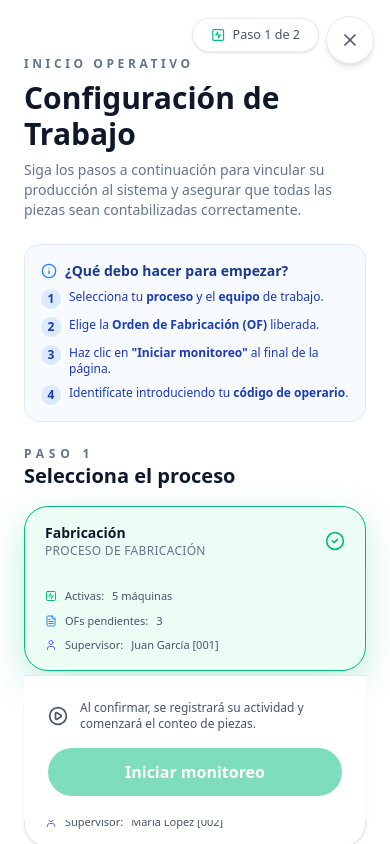
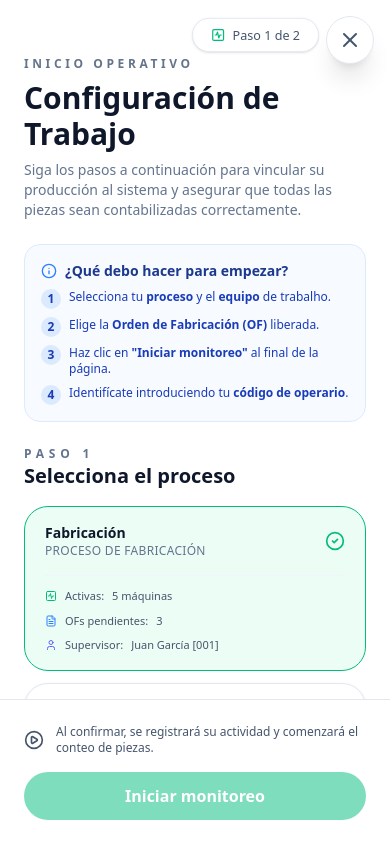
Before and after one commit to m4xjunior/Mockup-Maquinas-NoMapex, a Next.js app: page / in a window 390 px wide. Shown: the top 844 px of the page. Built offline with nearby package versions, Linux system fonts and the light colour scheme; no server answers.

Commit message:
Fix: Re-estructuración completa del modal para garantizar funcionamiento del botón de cierre y responsividade móvil

```diff
--- a/src/app/page.tsx
+++ b/src/app/page.tsx
@@ -523,6 +523,9 @@ export default function Home() {
         onSeleccionarOrden={setOrdenSeleccionada}
         onConfirmar={handleConfirmarSesion}
         onCerrar={() => {
+          // #region agent log
+          fetch('http://127.0.0.1:7244/ingest/646fdcbc-8512-4d15-97f0-5f9868008689',{method:'POST',headers:{'Content-Type':'application/json'},body:JSON.stringify({location:'src/app/page.tsx:525',message:'onCerrar called in Home',data:{sesionActiva:!!sesionActiva},timestamp:Date.now(),sessionId:'debug-session',hypothesisId:'H1'})}).catch(()=>{});
+          // #endregion
           if (sesionActiva) {
             setSelectorManualAbierto(false);
             return;
--- a/src/components/produccion/LoginModalMaquina.tsx
+++ b/src/components/produccion/LoginModalMaquina.tsx
@@ -177,9 +177,6 @@ export function LoginModalMaquina({
     <div
       className="fixed inset-0 z-50 flex items-center justify-center bg-background/80 sm:px-4 sm:py-8 backdrop-blur"
       onClick={(event) => {
-        // #region agent log
-        fetch('http://127.0.0.1:7244/ingest/646fdcbc-8512-4d15-97f0-5f9868008689',{method:'POST',headers:{'Content-Type':'application/json'},body:JSON.stringify({location:'src/components/produccion/LoginModalMaquina.tsx:179',message:'Backdrop onClick',data:{target:event.target === event.currentTarget},timestamp:Date.now(),sessionId:'debug-session',hypothesisId:'H3'})}).catch(()=>{});
-        // #endregion
         if (event.target === event.currentTarget) onCerrar?.();
       }}
     >
@@ -187,25 +184,25 @@ export function LoginModalMaquina({
         className="relative w-full max-w-2xl sm:rounded-[32px] border-slate-200 bg-card shadow-2xl flex flex-col h-full sm:h-auto sm:max-h-[90vh] overflow-hidden rounded-none border-0 sm:border"
         onClick={(e) => e.stopPropagation()}
       >
+        {onCerrar && (
+          <button
+            type="button"
+            aria-label="Cerrar"
+            onClick={(e) => {
+              e.preventDefault();
+              e.stopPropagation();
+              onCerrar();
+            }}
+            className="absolute right-4 top-4 z-[100] inline-flex h-12 w-12 items-center justify-center rounded-full border border-slate-200 bg-white text-slate-600 shadow-xl transition-all active:scale-90 hover:bg-slate-50 focus-visible:outline-none focus-visible:ring-2 focus-visible:ring-emerald-200"
+          >
+            <X className="h-6 w-6" />
+          </button>
+        )}
         <div className="absolute right-16 top-4 z-20 flex items-center gap-2 rounded-full border border-slate-200 bg-white px-5 py-2 text-slate-600 shadow-sm scale-90 sm:scale-100">
           <ActivitySquare className="h-4 w-4 text-emerald-500" />
           <span className="text-sm font-medium">Paso {ordenSeleccionada ? '2' : '1'} de 2</span>
         </div>
-        {onCerrar && (
-          <button
-            type="button"
-            aria-label="Cerrar"
-            onClick={() => {
-              // #region agent log
-              fetch('http://127.0.0.1:7244/ingest/646fdcbc-8512-4d15-97f0-5f9868008689',{method:'POST',headers:{'Content-Type':'application/json'},body:JSON.stringify({location:'src/components/produccion/LoginModalMaquina.tsx:192',message:'Close button clicked',timestamp:Date.now(),sessionId:'debug-session',hypothesisId:'H1'})}).catch(()=>{});
-              // #endregion
-              onCerrar();
-            }}
-            className="absolute right-4 top-4 z-20 inline-flex h-12 w-12 items-center justify-center rounded-full border border-slate-200 bg-white text-slate-600 shadow-md transition-all active:scale-95 hover:bg-slate-50 focus-visible:outline-none focus-visible:ring-2 focus-visible:ring-emerald-200"
-          >
-            <X className="h-5 w-5" />
-          </button>
-        )}
+
         <div className="flex-1 space-y-6 p-6 sm:p-8 overflow-y-auto">
           <header className="flex flex-col justify-between gap-4 md:flex-row md:items-start pt-8 sm:pt-0">
             <div>
@@ -229,7 +226,7 @@ export function LoginModalMaquina({
             <div className="grid grid-cols-1 md:grid-cols-2 gap-x-6 gap-y-2">
               <div className="flex items-start gap-2 text-xs text-blue-800">
                 <span className="flex h-5 w-5 shrink-0 items-center justify-center rounded-full bg-blue-100 font-bold">1</span>
-                <p>Selecciona tu <strong>proceso</strong> y el <strong>equipo</strong> de trabajo.</p>
+                <p>Selecciona tu <strong>proceso</strong> y el <strong>equipo</strong> de trabalho.</p>
               </div>
               <div className="flex items-start gap-2 text-xs text-blue-800">
                 <span className="flex h-5 w-5 shrink-0 items-center justify-center rounded-full bg-blue-100 font-bold">2</span>
@@ -278,7 +275,7 @@ export function LoginModalMaquina({
                         className={cn(
                           'rounded-3xl border border-slate-200 bg-white px-5 py-4 text-left shadow-sm transition-all hover:-translate-y-0.5 hover:border-emerald-300 hover:shadow-lg focus-visible:outline-none focus-visible:ring-2 focus-visible:ring-emerald-200',
                           estaSeleccionado &&
-                            'border-emerald-500 bg-emerald-50 text-emerald-900 shadow-[0_12px_35px_rgba(16,185,129,0.25)]'
+                            'border-emerald-500 bg-emerald-50 text-emerald-900 shadow-[0_12px_35_rgba(16,185,129,0.25)]'
                         )}
                       >
                         <div className="flex items-center justify-between">
@@ -351,7 +348,7 @@ export function LoginModalMaquina({
                             ? 'hover:-translate-y-0.5 hover:border-emerald-300 hover:shadow-lg'
                             : 'opacity-50 grayscale-[0.8] bg-slate-50 cursor-not-allowed',
                           estaSeleccionada &&
-                            'border-emerald-500 bg-emerald-50 text-emerald-900 shadow-[0_12px_35px_rgba(16,185,129,0.25)]'
+                            'border-emerald-500 bg-emerald-50 text-emerald-900 shadow-[0_12px_35_rgba(16,185,129,0.25)]'
                         )}
                       >
                         <div className="flex items-center justify-between">
@@ -410,7 +407,7 @@ export function LoginModalMaquina({
                     Paso 2
                   </p>
                   <h3 className="text-xl font-semibold text-slate-900">
-                    Selecciona el trabajo (OF)
+                    Selecciona el trabalho (OF)
                   </h3>
                   <p className="text-sm text-slate-500">
                     Elija la Orden de Fabricación que tiene asignada para este equipo.
@@ -479,6 +476,7 @@ export function LoginModalMaquina({
               </section>
             </div>
           )}
+        </div>
 
         <footer className="sticky bottom-0 mt-auto flex flex-col gap-4 border-t border-slate-200 bg-white p-6 text-slate-600 md:flex-row md:items-center md:justify-between">
           <div className="flex items-center gap-3 text-xs sm:text-sm">
@@ -503,7 +501,6 @@ export function LoginModalMaquina({
             )}
           </Button>
         </footer>
-        </div>
       </div>
 
       {/* Modal de PIN Operario */}
```
Lines whose indentation alone changed are shown as unchanged.
